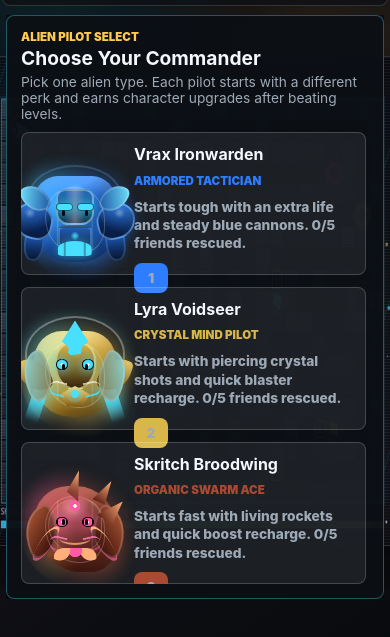
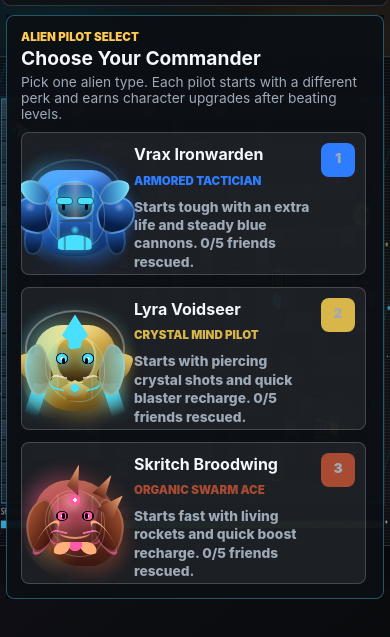
Before and after one commit to birdsoftware/zack, a plain HTML site: page index.html in a window 390 px wide. Shown: the part 123-760 px from the top of the page. Drawn offline with Linux system fonts and the light colour scheme.

Commit message:
Fix commander number badge placement

```diff
--- a/styles.css
+++ b/styles.css
@@ -638,12 +638,13 @@
 }
 
 .pilot-choice {
+  position: relative;
   min-height: 258px;
   display: grid;
   grid-template-rows: auto auto 1fr auto;
   justify-items: start;
   gap: 10px;
-  padding: 14px;
+  padding: 14px 52px 14px 14px;
   text-align: left;
   background: rgba(255, 255, 255, 0.07);
 }
@@ -659,6 +660,7 @@
 }
 
 .pilot-choice strong {
+  padding-right: 8px;
   font-size: 1rem;
   line-height: 1.15;
 }
@@ -678,15 +680,20 @@
 }
 
 .pilot-choice .pilot-key {
-  align-self: end;
+  position: absolute;
+  top: 12px;
+  right: 12px;
   min-width: 34px;
+  min-height: 34px;
   padding: 6px 8px;
   border-radius: 8px;
   background: var(--pilot-color, var(--cyan));
   color: #05070b;
   font-size: 0.78rem;
   font-weight: 900;
+  line-height: 1.25;
   text-align: center;
+  pointer-events: none;
 }
 
 .alien-avatar {
@@ -2662,7 +2669,7 @@
     grid-template-columns: 88px minmax(0, 1fr);
     grid-template-rows: auto auto 1fr auto;
     column-gap: 12px;
-    padding: 12px;
+    padding: 12px 54px 12px 12px;
   }
 
   .pilot-choice .alien-avatar {
@@ -2678,6 +2685,12 @@
   .pilot-choice > span:not(.alien-avatar),
   .pilot-choice .pilot-key {
     grid-column: 2;
+  }
+
+  .pilot-choice .pilot-key {
+    grid-column: auto;
+    top: 10px;
+    right: 10px;
   }
 
   .rescue-map-head,
```
